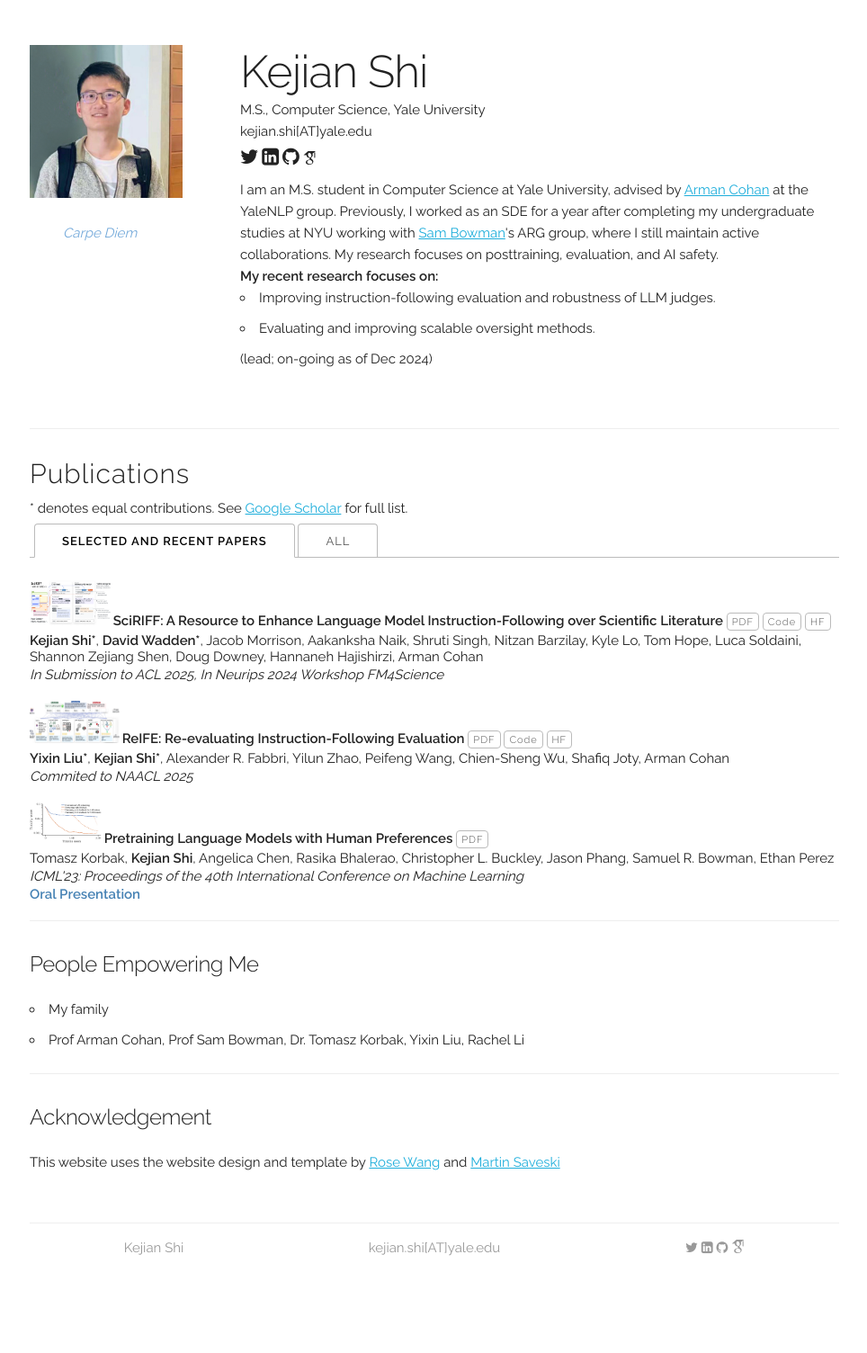
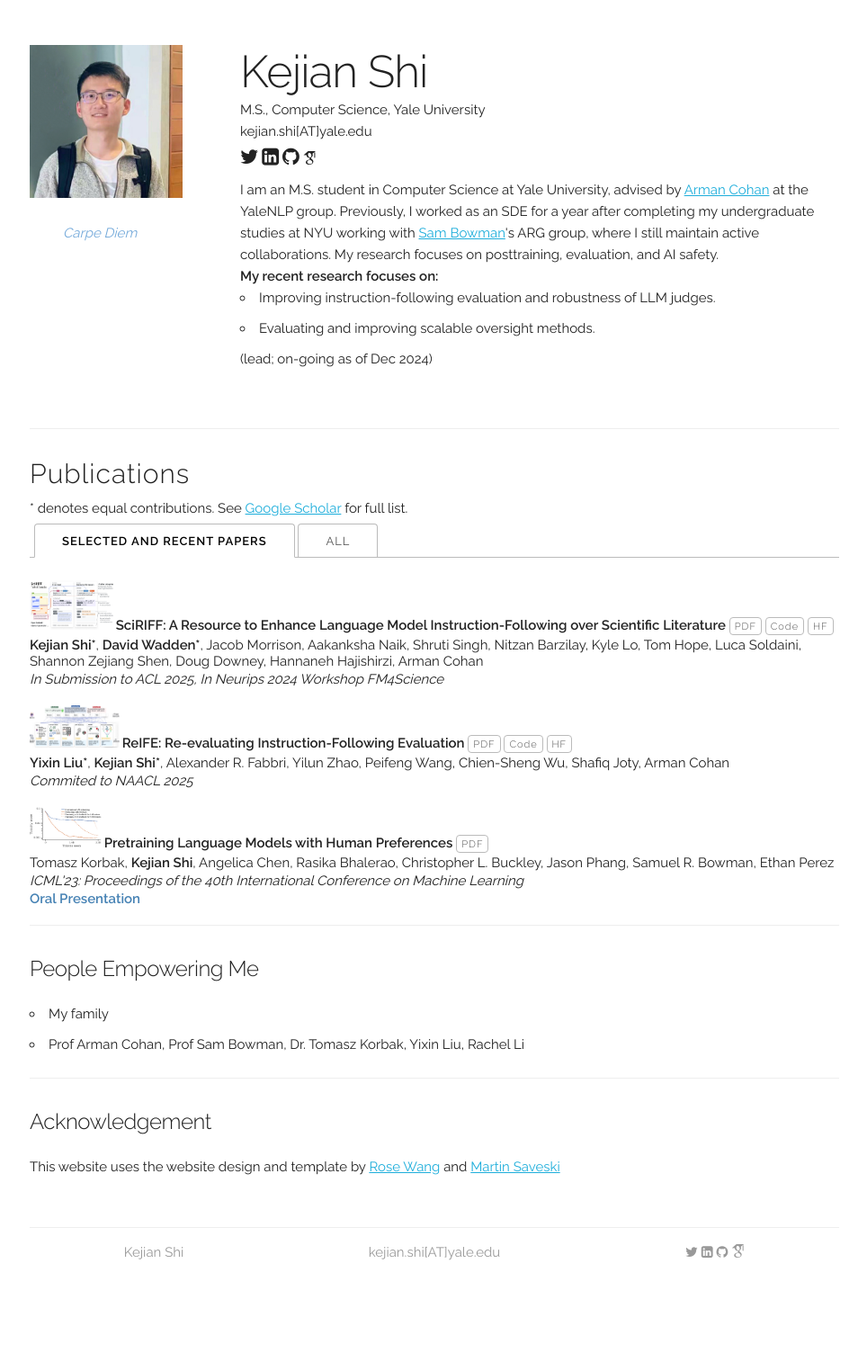
Before and after one commit to shi-kejian/shi-kejian.github.io, a Jekyll site: the page built from index.html, in a window 1280 px wide. Shown: the whole page at 90% size, without its empty margins (157-1121 px from the left). Built offline with Jekyll 4.4.1, drawn with Linux system fonts in a browser that asks for light colours; some web fonts are replaced.

Commit message:
Update publications.yaml

```diff
--- a/_data/publications.yaml
+++ b/_data/publications.yaml
@@ -1,5 +1,5 @@
 papers:
-  - title: "<img src='images/sciriff_fig1.png' style='width: 90px; height: 50px; margin-right: -1px;'> SciRIFF: A Resource to Enhance Language Model Instruction-Following over Scientific Literature"
+  - title: "<img src='images/sciriff_fig1.png' style='width: 93px; height: 55px; margin-right: -1px;'> SciRIFF: A Resource to Enhance Language Model Instruction-Following over Scientific Literature"
     authors: "<b>Kejian Shi*</b>, <b>David Wadden*</b>, Jacob Morrison, Aakanksha Naik, Shruti Singh, Nitzan Barzilay, Kyle Lo, Tom Hope, Luca Soldaini, Shannon Zejiang Shen, Doug Downey, Hannaneh Hajishirzi, Arman Cohan"
     venue: "In Submission to ACL 2025, In Neurips 2024 Workshop FM4Science"
     paper_pdf: https://arxiv.org/abs/2406.07835
```
